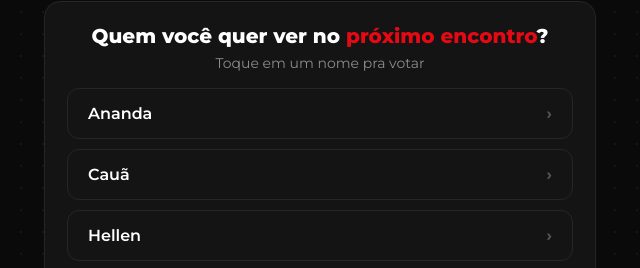
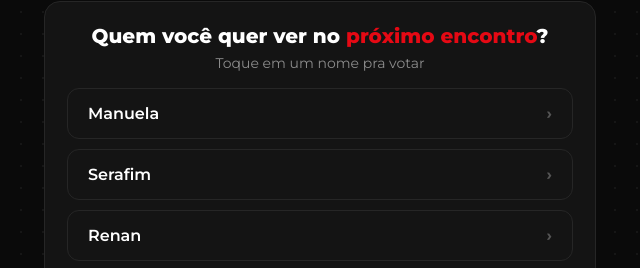
Before and after one commit to jamilly-tech/hot-seat-pesquisa, a website: page index.html in a window 1280 px wide. Shown: the part 505-773 px from the top of the page, 320-960 px from the left. Drawn offline with Linux system fonts and the light colour scheme; no server answers.

Commit message:
Update index.html

```diff
--- a/index.html
+++ b/index.html
@@ -87,7 +87,7 @@ V4 COMPANY<br>Hot Seat com Sócio
 </div>
 
 <script>
-const NAMES = ["Ananda","Cauã","Hellen","João Vitor","Karla","Manu","Renam","Rodrigo (o Karam)","Serefim"];
+const NAMES = ["Manuela","Serafim","Renan"];
 let selectedRating = null;
 let selectedName = null;
 
```
